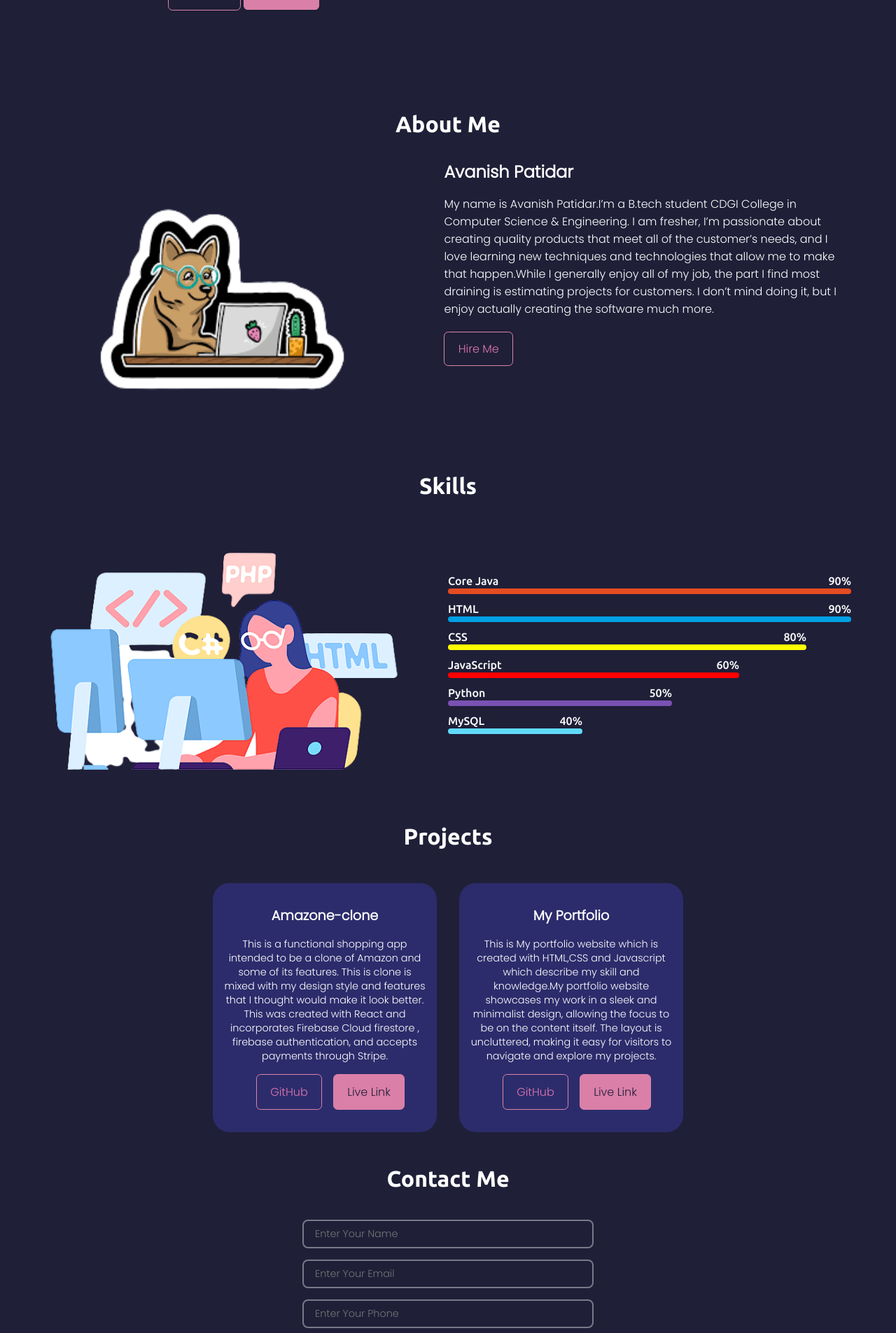
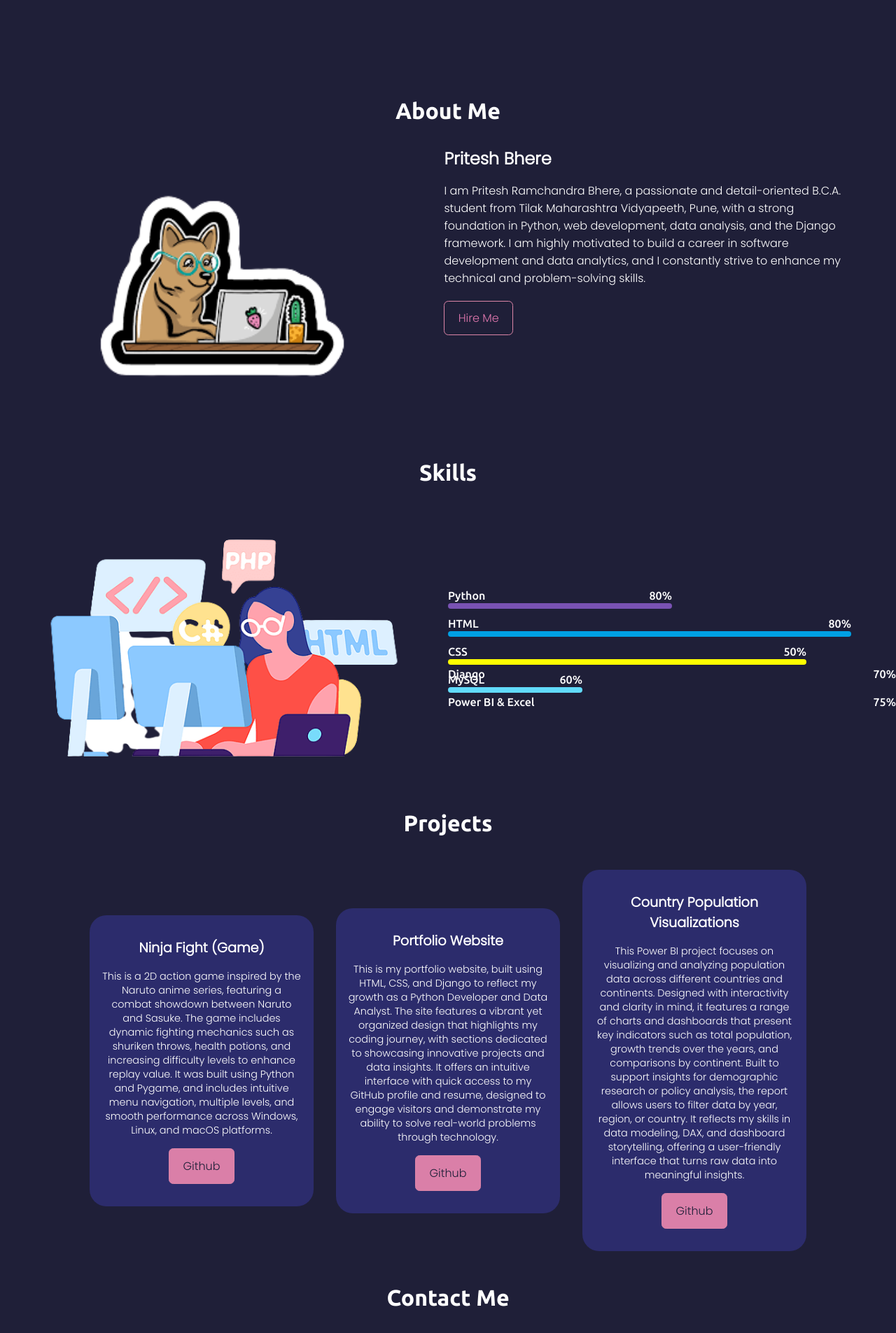
Before and after one commit to Pritesh2706/My-Portfolio-Website, a Django app: page / in a window 1280 px wide; the page is wider, and only the part inside the window is pictured. Shown: the part 735-2640 px from the top of that part at 70% size. Run offline with Django 3.2, Linux system fonts and the light colour scheme; some libraries are stand-ins or nearby versions.

Commit message:
Update home.html

```diff
--- a/Demo-portfolio-django-project-main/Demo-portfolio-django-project-main/portfolio/Base/templates/home.html
+++ b/Demo-portfolio-django-project-main/Demo-portfolio-django-project-main/portfolio/Base/templates/home.html
@@ -38,21 +38,18 @@
         <div class="home-left flex items-center">
             <div class="home-content">
                 <h6 class="poppinss">Hi, I'm</h6>
-                <h1 class="t-white">Avanish Patidar</h1>
-                <h4 class="poppinss">Software Engineer</h4>
-                <a href="{% static 'pdf/django.pdf' %}"  target="_blank">
+                <h1 class="t-white">PRITESH BHERE</h1>
+                <h4 class="poppinss" style="font-size: xxx-large">Python Developer|Data Analyst</h4>
+                <a href="{% static 'pdf/django.pdf' %}" target="_blank">
                     <button class="btn poppins">Resume</button></a>
 
-                <a class="btn live poppins" id="hireme" href=""
-                    target="_blank">Let's Talk</a>
+                <a class="btn live poppins" id="hireme" href="https://www.linkedin.com/in/pritesh-bhere-712213350/" target="_blank">Let's Talk</a>
             </div>
         </div>
         <div class="home-right flex s-center items-center">
             <div class="circle flex s-center items-center" id="mainImage">
-
                 <img src="{% static 'images/mypic.png'%}" alt="">
             </div>
-
         </div>
     </section>
 
@@ -67,13 +64,10 @@
 
             <div class="about-right flex">
                 <div class="about-content">
-                    <h1 class="t-white m-b-1 poppins">Avanish Patidar</h1>
-                    <p class="t-white poppins">My name is Avanish Patidar.I’m a B.tech student CDGI College in Computer Science & Engineering.
-
-
-                        I am fresher, I’m passionate about creating quality products that meet all of the customer’s needs, and I love learning new techniques and technologies that allow me to make that happen.While I generally enjoy all of my job, the part I find most draining is estimating projects for customers. I don’t mind doing it, but I enjoy actually creating the software much more.</p>
+                    <h1 class="t-white m-b-1 poppins">Pritesh Bhere</h1>
+                    <p class="t-white poppins">I am Pritesh Ramchandra Bhere, a passionate and detail-oriented B.C.A. student from Tilak Maharashtra Vidyapeeth, Pune, with a strong foundation in Python, web development, data analysis, and the Django framework. I am highly motivated to build a career in software development and data analytics, and I constantly strive to enhance my technical and problem-solving skills.</p>
                     <a class="btn " id="hireme"
-                        href="">Hire Me</a>
+                        href="https://www.linkedin.com/in/pritesh-bhere-712213350/">Hire Me</a>
                 </div>
             </div>
         </div>
@@ -83,60 +77,49 @@
     <section id="skills">
         <h1 class="t-center my-2 t-white f-2">Skills</h1>
         <div class="services-container flex s-around h-50">
-        <div class=" skills-left flex s-center items-center">
-            <img src="{%static 'images/pro.png'%}" alt="">
+            <div class="skills-left flex s-center items-center">
+                <img src="{% static 'images/pro.png' %}" alt="">
             </div>
 
             <div class="skills-right flex items-center">
                 <div class="skillss-container">
-                <div class="java bar p-relative"><span class="bar-content left t-white"> Core Java</span><span
-                        class="bar-content right-skills t-white">90%</span></div>
-                <div class="html bar p-relative"><span class="bar-content left t-white">HTML</span><span
-                        class="bar-content right-skills t-white">90%</span></div>
-                <div class="css bar p-relative"><span class="bar-content left t-white">CSS</span><span
-                        class="bar-content right-skills t-white">80%</span></div>
-                <div class="js bar p-relative"><span class="bar-content left t-white">JavaScript</span><span
-                        class="bar-content right-skills t-white">60%</span></div>
-                <div class="python bar p-relative"><span class="bar-content left t-white">Python</span><span
-                        class="bar-content right-skills t-white">50%</span></div>
-                <div class="mysql bar p-relative"><span class="bar-content left t-white">MySQL</span><span
-                        class="bar-content right-skills t-white">40%</span></div>
+                    <div class="python bar p-relative"><span class="bar-content left t-white">Python</span><span class="bar-content right-skills t-white">80%</span></div>
+                    <div class="html bar p-relative"><span class="bar-content left t-white">HTML</span><span class="bar-content right-skills t-white">80%</span></div>
+                    <div class="css bar p-relative"><span class="bar-content left t-white">CSS</span><span class="bar-content right-skills t-white">50%</span></div>
+                    <div class="django bar p-relative"><span class="bar-content left t-white">Django</span><span class="bar-content right-skills t-white">70%</span></div>
+                    <div class="mysql bar p-relative"><span class="bar-content left t-white">MySQL</span><span class="bar-content right-skills t-white">60%</span></div>
+                    <div class="powerbi-excel bar p-relative"><span class="bar-content left t-white">Power BI & Excel</span><span class="bar-content right-skills t-white">75%</span></div>
                 </div>
             </div>
         </div>
     </section>
 
 
-
    <!-- Projects Section -->
     <section id="Projects">
-        <h1 class=" t-center my-2 t-white f-2">Projects</h1>
+        <h1 class="t-center my-2 t-white f-2">Projects</h1>
         <div class="projects-container flex s-center">
             <div class="projects-item flex f-col s-center items-center">
-
-                <h1 class="t-white poppins">Amazone-clone</h1>
-                <p class="t-white poppins"> This is a functional shopping app intended to be a clone of Amazon and some of its features. This is clone is mixed with my design style and features that I thought would make it look better. This was created with React and incorporates Firebase Cloud firestore , firebase authentication, and accepts payments through Stripe.</p>
+                <h1 class="t-white poppins">Ninja Fight (Game)</h1>
+                <p class="t-white poppins">This is a 2D action game inspired by the Naruto anime series, featuring a combat showdown between Naruto and Sasuke. The game includes dynamic fighting mechanics such as shuriken throws, health potions, and increasing difficulty levels to enhance replay value. It was built using Python and Pygame, and includes intuitive menu navigation, multiple levels, and smooth performance across Windows, Linux, and macOS platforms.</p>
                 <div class="buttons flex s-around">
-                    <a href=""
-                        target="_blanks" class="btn mx-1 m-top">GitHub</a>
-                    <a href="" target="_blanks" class="btn m-top live">Live
-                        Link</a>
+                    <a href="https://github.com/Pritesh2706/Ninja-Fight-Game-" target="_blank" class="btn m-top live">Github</a>
                 </div>
             </div>
             <div class="projects-item flex f-col s-center items-center">
-
-                <h1 class="t-white poppins">My Portfolio</h1>
-                <p class="t-white poppins">This is My portfolio website which is created with HTML,CSS and Javascript which describe my skill and knowledge.My portfolio website showcases my work in a sleek and minimalist design, allowing the focus to be on the content itself. The layout is uncluttered, making it easy for visitors to navigate and explore my projects.</p>
+                <h1 class="t-white poppins">Portfolio Website</h1>
+                <p class="t-white poppins">This is my portfolio website, built using HTML, CSS, and Django to reflect my growth as a Python Developer and Data Analyst. The site features a vibrant yet organized design that highlights my coding journey, with sections dedicated to showcasing innovative projects and data insights. It offers an intuitive interface with quick access to my GitHub profile and resume, designed to engage visitors and demonstrate my ability to solve real-world problems through technology.</p>
                 <div class="buttons flex s-around">
-                    <a href="" target="_blanks"
-                        class="btn mx-1 m-top">GitHub</a>
-                    <a href="#" target="_blanks" class="btn m-top live">Live
-                        Link</a>
+                    <a href="https://github.com/Pritesh2706/Portfolio-Website" target="_blank" class="btn m-top live">Github</a>
                 </div>
             </div>
-
+            <div class="projects-item flex f-col s-center items-center">
+                <h1 class="t-white poppins">Country Population Visualizations</h1>
+                <p class="t-white poppins">This Power BI project focuses on visualizing and analyzing population data across different countries and continents. Designed with interactivity and clarity in mind, it features a range of charts and dashboards that present key indicators such as total population, growth trends over the years, and comparisons by continent. Built to support insights for demographic research or policy analysis, the report allows users to filter data by year, region, or country. It reflects my skills in data modeling, DAX, and dashboard storytelling, offering a user-friendly interface that turns raw data into meaningful insights.</p>
+                <div class="buttons flex s-around">
+                    <a href="https://github.com/Pritesh2706/Country_Population_Visualisation-Power-BI-" target="_blank" class="btn m-top live">Github</a>
                 </div>
-
+            </div>
         </div>
     </section>
 
@@ -181,18 +164,18 @@
             <li><a href="#portfolio" class="poppinss">Portfolio</a></li>
         </ul>
         <ul class="flex s-center w-80 font-awesome ">
-            <a href="" target="_blank">
+            <a href="https://www.linkedin.com/in/pritesh-bhere-712213350/" target="_blank">
                 <li><i class="fa-brands fa-linkedin-in"></i></li>
             </a>
-            <a href="" target="_blank">
+            <a href="https://github.com/Pritesh2706" target="_blank">
                 <li><i class="fa-brands fa-github"></i></li>
             </a>
-                <a href="" target="_blank">
+                <a href="https://www.instagram.com/__pritesh.27__/profilecard/?igsh=MTh5eXlscjg0aTA3aA==" target="_blank">
                     <li><i class="fa-brands fa-instagram"></i></li>
             </a>
 
         </ul>
-        <p class="t-center my-2 poppins">&copy; All Rights Reserved - <span class="cpy-white poppins">Error By Night
+        <p class="t-center my-2 poppins">&copy; All Rights Reserved - <span class="cpy-white poppins">Pritesh Bhere
                 </span></p>
 
     </footer>
```
Lines whose indentation alone changed are shown as unchanged.
